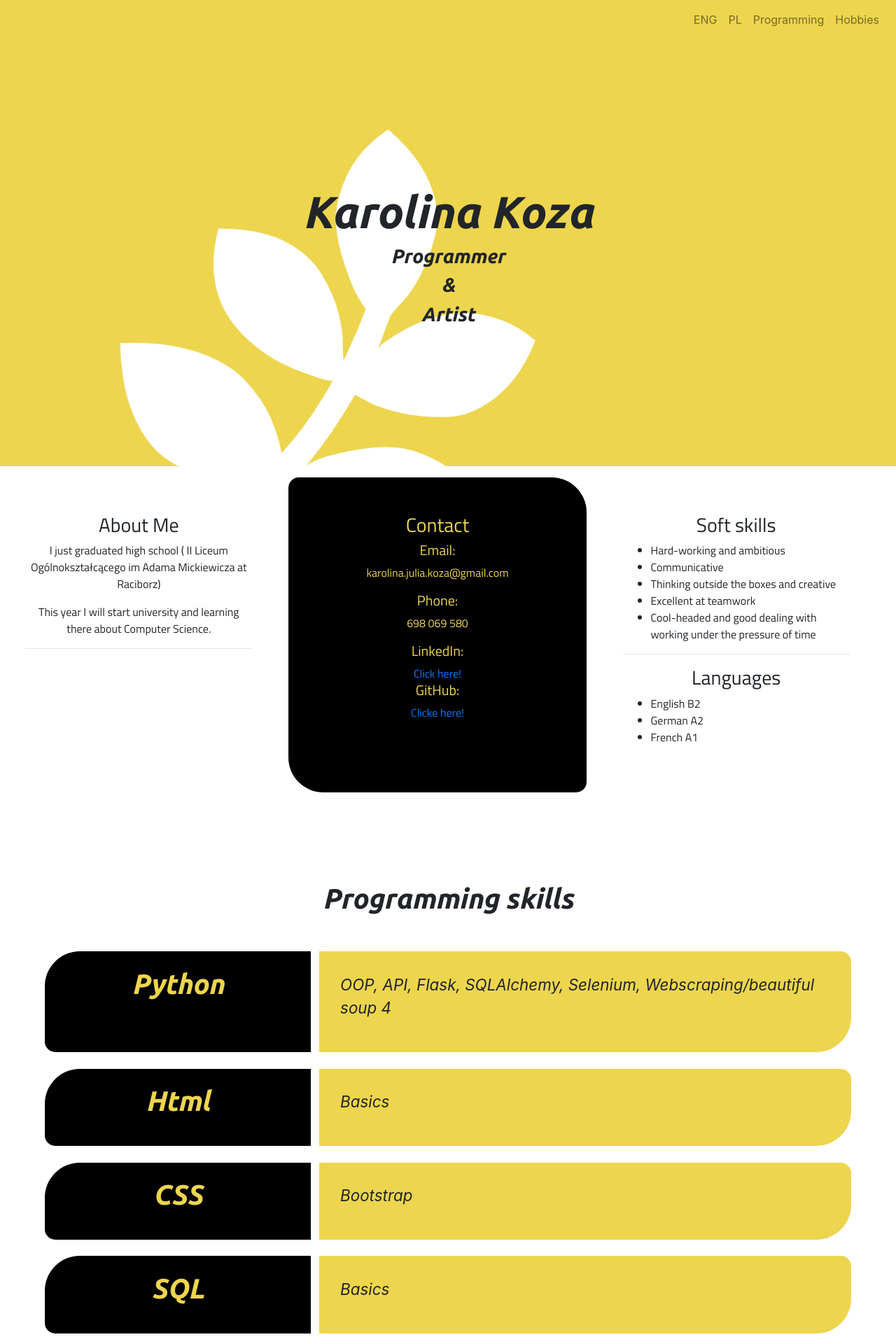
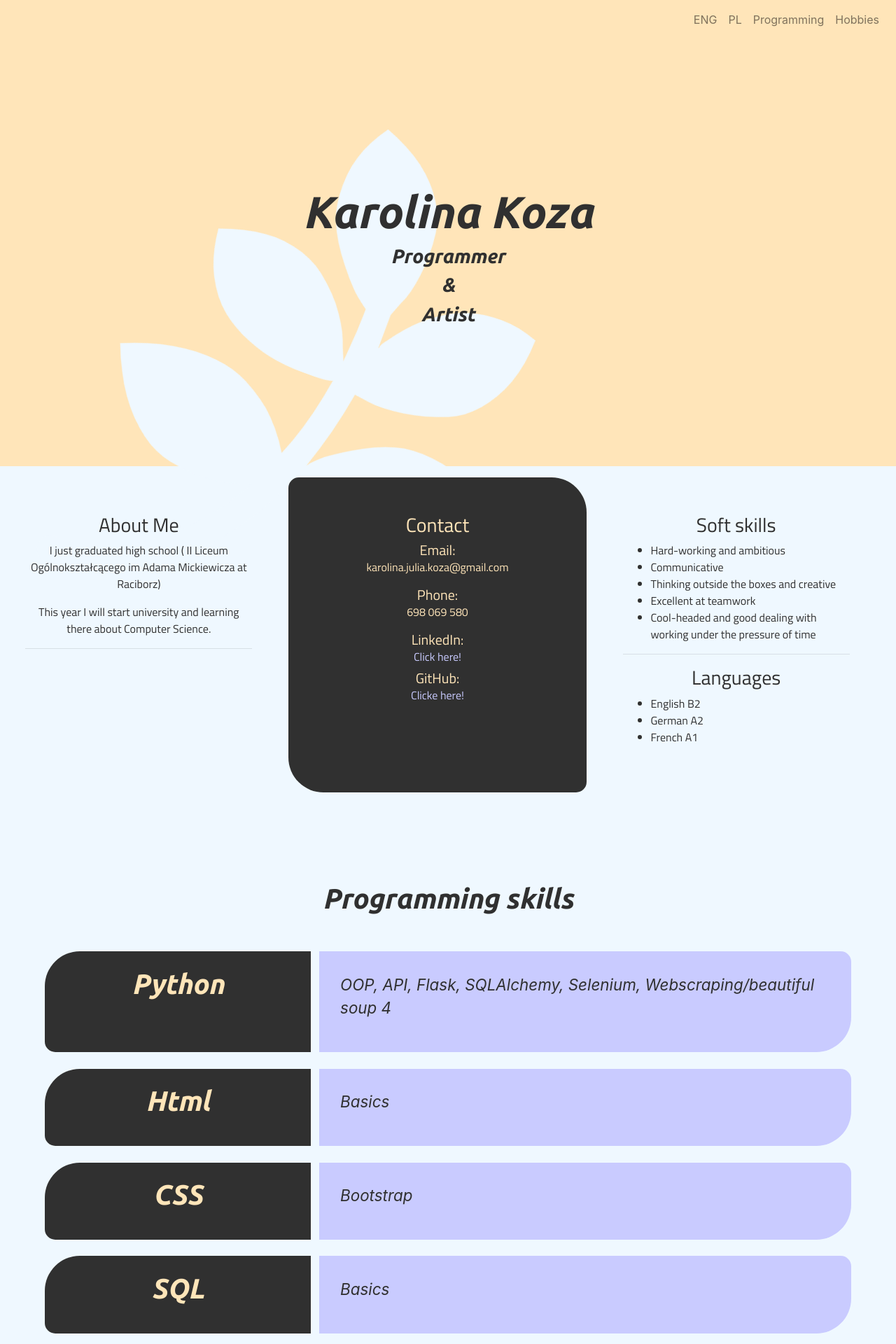
Before and after one commit to Pluszka/Personal-website, a Flask app: page / in a window 1280 px wide. Shown: the top 1920 px of the page at 70% size. Run offline with Flask 2, Linux system fonts and the light colour scheme; some libraries are stand-ins or nearby versions.

Commit message:
new colors

```diff
--- a/static/css/styles.css
+++ b/static/css/styles.css
@@ -1,4 +1,23 @@
 /*whole body*/
+a {
+    color:#C9CBFF ;
+}
+a:hover {
+    color:#EFF8FF ;
+}
+.peach {
+    background-color:#ffe5B9 ;
+}
+.black {
+    background-color:#303030 ;
+    color:#ffe5B9 ;
+}
+.blue {
+    background-color:#EFF8FF ;
+}
+.purple {
+    background-color:#C9CBFF ;
+}
 
 .special-border{
     border-radius: 15px 50px;
@@ -9,17 +28,10 @@
 }
 
 body {
+    color:#303030;
     text-align: center;
     padding: 0;
     margin: 0;
-}
-.yellow_background {
-    background-color: #edd54e;
-}
-
-.black_background {
-    background-color: black;
-    color: #edd54e;
 }
 
 /*title*/
@@ -46,6 +58,10 @@
 
 /* about */
 
+#about h5 {
+    margin: 2% 0 0;
+}
+
 .second-section {
     padding: 4%;
 }
@@ -56,7 +72,6 @@
 }
 
 /* programming */
-
 
 .grid-container {
     margin: 2% 5% 15%;
@@ -93,12 +108,14 @@
 /*art section*/
 
 #art {
-    color: white;
+    font-size: 1.3rem;
     height: 100%;
     margin: 2% 5%;
     padding: 2%;
 }
-
+#art h1 {
+    font-size: 3rem;
+}
 .art_header {
     padding: 5%;
 }
@@ -106,6 +123,7 @@
 /* footer */
 
 footer {
+    color:#303030;
     padding: 0.2rem;
 }
 
--- a/templates/base.html
+++ b/templates/base.html
@@ -16,8 +16,8 @@
             <!--favicon-->
             <link rel="icon" href="{{ url_for('static', filename='images/favicon.ico') }}">
         </head>
-        <body></body>
-            <nav class="navbar navbar-expand-lg navbar-light sticky-top yellow_background">
+        <body class="blue">
+            <nav class="navbar navbar-expand-lg navbar-light sticky-top peach">
                 <button class="navbar-toggler" type="button" data-toggle="collapse" data-target="#navbarSupportedContent" aria-controls="navbarSupportedContent" aria-expanded="false" aria-label="Toggle navigation">
                     <span class="navbar-toggler-icon"></span>
                 </button>
@@ -39,7 +39,7 @@
                 </div>
             </nav>
 
-            <section id="title" class="yellow_background">
+            <section id="title" class="peach">
 
                 <div id="my_name">
                     <h1>Karolina Koza</h1>
@@ -61,7 +61,7 @@
 
                     {% block aboutMe %}{% endblock %}
                     </div>
-                    <div class="col-lg-4 special-border black_background second-section">
+                    <div class="col-lg-4 special-border black second-section">
     <!--                    <h2>Contact</h2>-->
     <!--                    <p>Lorem ipsum dolor sit amet, consectetur adipiscing elit. Cras finibus massa ante, nec tristique ante maximus eget. Mauris felis arcu, ullamcorper ut cursus sit amet, vulputate quis mauris. Suspendisse sit amet porta justo. Nam ac volutpat felis. Donec dapibus leo magna, nec tristique ex iaculis in. Sed dignissim nulla ut lacus fringilla, non mattis quam finibus. Vivamus efficitur eu libero malesuada mattis. Donec non ipsum ut urna facilisis maximus. Morbi blandit lobortis ultricies. Sed hendrerit id turpis semper accumsan. Proin id lacinia tortor. Nulla bibendum posuere velit, varius fringilla ipsum maximus vitae.</p>-->
 
@@ -79,39 +79,39 @@
     <!--            <h1>My programming skills</h1>-->
                 {% block prog %}{% endblock %}
                 <div class="grid-container">
-                    <div class="second-section black_background prog-title">
+                    <div class="second-section black prog-title">
                         <h1>Python</h1>
                     </div>
-                    <div class="second-section yellow_background prog-desc">
+                    <div class="second-section purple prog-desc">
                         {% block python %}{% endblock %}
                     </div>
-                    <div class="second-section black_background prog-title">
+                    <div class="second-section black prog-title">
                         <h1>Html</h1>
                     </div>
-                    <div class="second-section yellow_background prog-desc">
+                    <div class="second-section purple prog-desc">
                         {% block html %}{% endblock %}
                     </div>
-                    <div class="second-section black_background prog-title">
+                    <div class="second-section black prog-title">
                         <h1>CSS</h1>
                     </div>
-                    <div class="second-section yellow_background prog-desc">
+                    <div class="second-section purple prog-desc">
                         {% block css %}{% endblock %}
                     </div>
-                    <div class="second-section black_background prog-title">
+                    <div class="second-section black prog-title">
                         <h1>SQL</h1>
                     </div>
-                    <div class="second-section yellow_background prog-desc">
+                    <div class="second-section purple prog-desc">
                         {% block sql %}{% endblock %}
                     </div>
-                    <div class="second-section black_background prog-title">
+                    <div class="second-section black prog-title">
                        {% block progTitle %}{% endblock %}
                     </div>
-                    <div class="second-section yellow_background prog-desc">
+                    <div class="second-section purple prog-desc">
                         {% block tools %}{% endblock %}
                     </div>
                 </div>
             </section>
-            <section id="art" class="black_background">
+            <section id="art" class="purple">
                 {% block art %}{% endblock %}
                 <div class="row">
                     <div class="col-lg-2"></div>
@@ -161,7 +161,7 @@
                 </div>
             </section>
         </body>
-        <footer class="yellow_background">
+        <footer class="peach">
             <div class="row">
                 <div class="link">
                     <a href="https://github.com/Pluszka">
--- a/templates/index.html
+++ b/templates/index.html
@@ -77,5 +77,5 @@
 
     {% block artDesc %}
     <p>I make painting, sketches and digital art. I's one of the hobbies of mine as conwording, fantasy and RPGs. I'm going to creating comic book in the future. There are few examples of my artworks.</p>
-    <p>I'm also carzy about hiking and this year I'm going to start learning swordsmanship.</p>
+    <p>I'm also crazy about hiking and this year I'm going to start learning swordsmanship.</p>
     {% endblock %}
```
Also changed, not shown: static/images/favicon.ico, static/images/plant.png.
